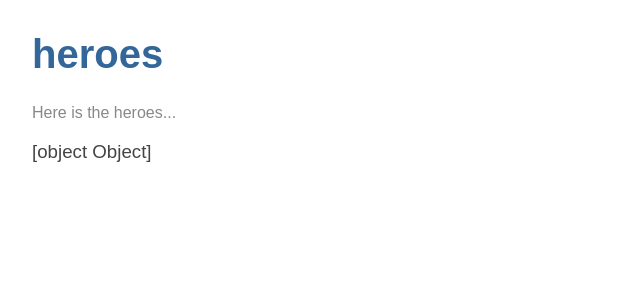
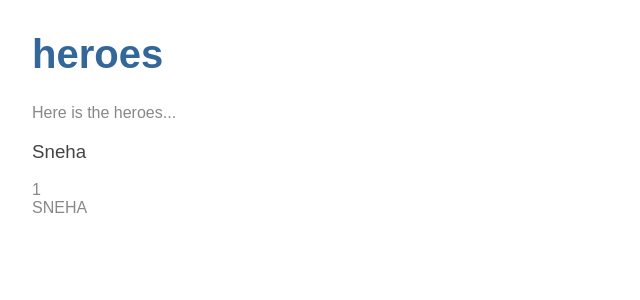
Before and after one commit to Sneha-P-P/tour-of-heroes, an Angular app: page / in a window 1280 px wide. Shown: the top 300 px of the page, without its empty margins (0-640 px from the left). Built offline with nearby package versions, Linux system fonts and the light colour scheme.

Commit message:
Show the Hero object

```diff
--- a/src/app/heroes/heroes.component.html
+++ b/src/app/heroes/heroes.component.html
@@ -1,4 +1,6 @@
 <p>
   Here is the heroes...
 </p>
-<div><h3>{{hero}}</h3></div>
+<div><h3>{{hero.name}}</h3></div>
+<div><span>{{hero.id}}</span></div>
+<div><span>{{hero.name | uppercase}}</span></div>
```
